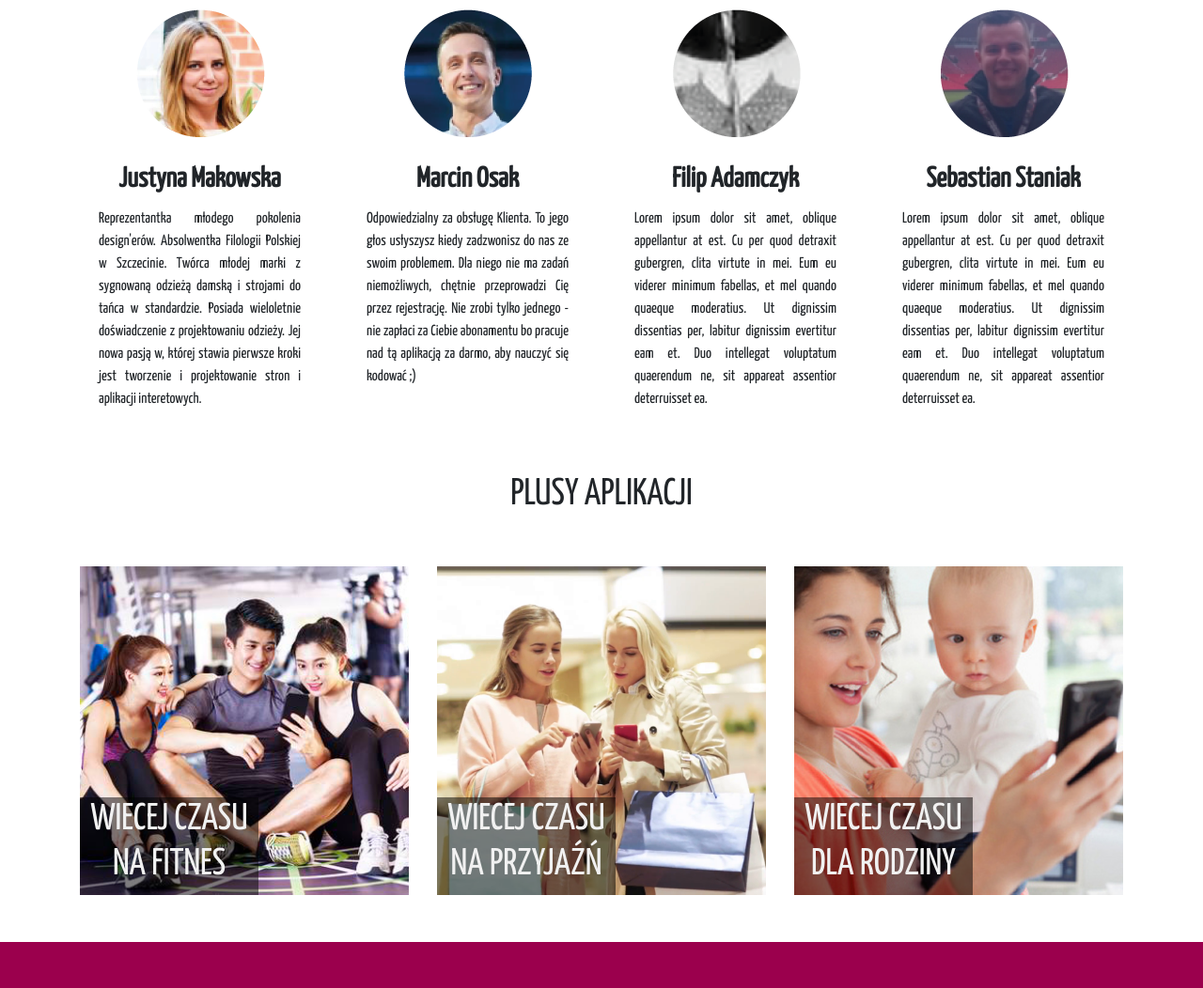
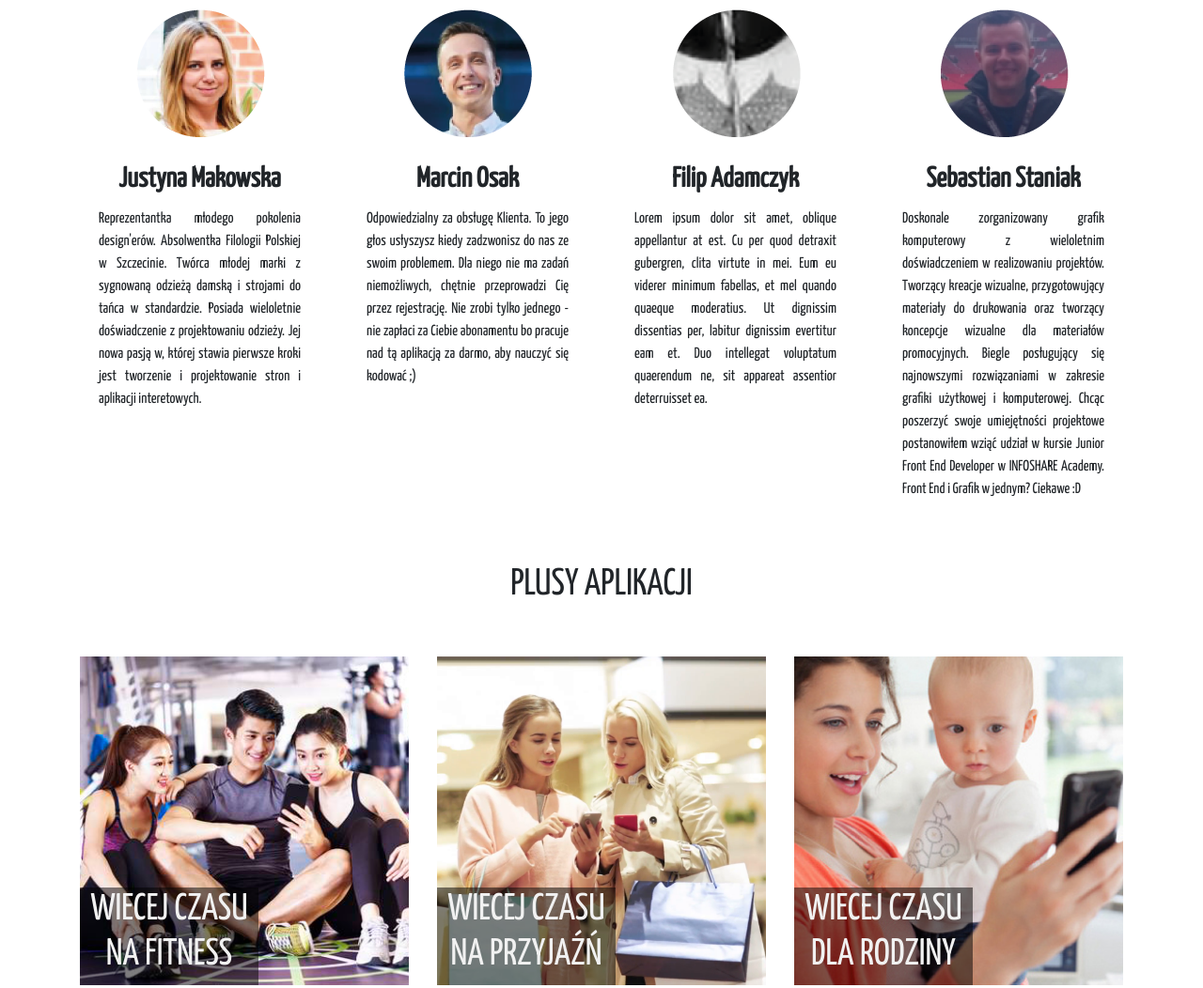
Before and after one commit to infoshareacademy/jfdzs3-mordeczki, a plain HTML site: page index.html in a window 1280 px wide. Shown: the part 1309-2361 px from the top of the page at 94% size. Drawn offline with nearby package versions, Linux system fonts and the light colour scheme.

Commit message:
add info about me (Sebastian), correcting ortographic mistakes

```diff
--- a/index.html
+++ b/index.html
@@ -86,8 +86,8 @@
         </section>
         <section class= "app_functions">
             <div class="app__functions_wrapper">
-                <div class="box1"> <img class="logo" src="img/Logo.png" > <h4 id="text_app-functions">Aplikacja skierowana do osób aktywnych zawodowo oraz prywatnie. W aplikacji jest kalendarz. Urzytkownik zaznacza kiedy dysponuje wolnym czasem. Aplikacja wyświetla użytkownikowi w odpowiednim dla niego czasie wole terminy na usługi.
-                            Aplikacja szuka wolnych terminów a użytkownik Użytkownik ma za zadanie je zaakceptować i umówić się na daną wizytę lub je zignorować.
+                <div class="box1"> <img class="logo" src="img/Logo.png" > <h4 id="text_app-functions">Aplikacja skierowana do osób aktywnych zawodowo oraz prywatnie. W aplikacji jest kalendarz. Użytkownik zaznacza kiedy dysponuje wolnym czasem. Aplikacja wyświetla użytkownikowi w odpowiednim dla niego czasie wole terminy na usługi.
+                            Aplikacja szuka wolnych terminów a użytkownik ma za zadanie je zaakceptować i umówić się na daną wizytę lub je zignorować.
                             Aplikacja zarządza Twoim wolnym czasem.  Pomaga Ci zaoszczędzić czas na szukanie w internecie wolnych terminów na zabieg czy usługę kosmetyczną itp. w Twoim mieście, czy dzielnicy. </h4>
             </div>
             <div class="box2"><img class="iphone_icon" src="img/iphone_app_logo.png" alt="image_phone"></div>
@@ -158,13 +158,11 @@
                         <div class="card-body">
                                 <h5 class="card-title">Sebastian Staniak</h5>
                             <p class="card-text">
-                                Lorem ipsum dolor sit amet, oblique appellantur at est. Cu per
-                                quod detraxit gubergren,
-                                clita virtute in mei. Eum eu viderer minimum fabellas, et mel quando quaeque
-                                moderatius.
-                                Ut dignissim dissentias per, labitur dignissim evertitur eam et. Duo intellegat
-                                voluptatum
-                                quaerendum ne, sit appareat assentior deterruisset ea.
+                                Doskonale zorganizowany grafik komputerowy z wieloletnim doświadczeniem w
+                                realizowaniu projektów. Tworzący kreacje wizualne, przygotowujący materiały do drukowania oraz
+                                tworzący koncepcje wizualne dla materiałów promocyjnych. Biegle posługujący się najnowszymi
+                                rozwiązaniami w zakresie grafiki użytkowej i komputerowej. Chcąc poszerzyć swoje umiejętności projektowe
+                                postanowiłem wziąć udział w kursie Junior Front End Developer w INFOSHARE Academy. Front End i Grafik w jednym? Ciekawe :D
                             </p>
                         </div>
                     </div>
@@ -181,7 +179,7 @@
                 <picture class="col">
                     <img class="advanteges__app_photo" src="img/fitnes_.jpg" alt="fitnes_picture">
                     <div class="text_advanteges-functions">
-                        <h1>WIECEJ CZASU NA FITNES </h1>
+                        <h1>WIECEJ CZASU NA FITNESS</h1>
                     </div>
                 </picture>
                 <picture class="col">
```
